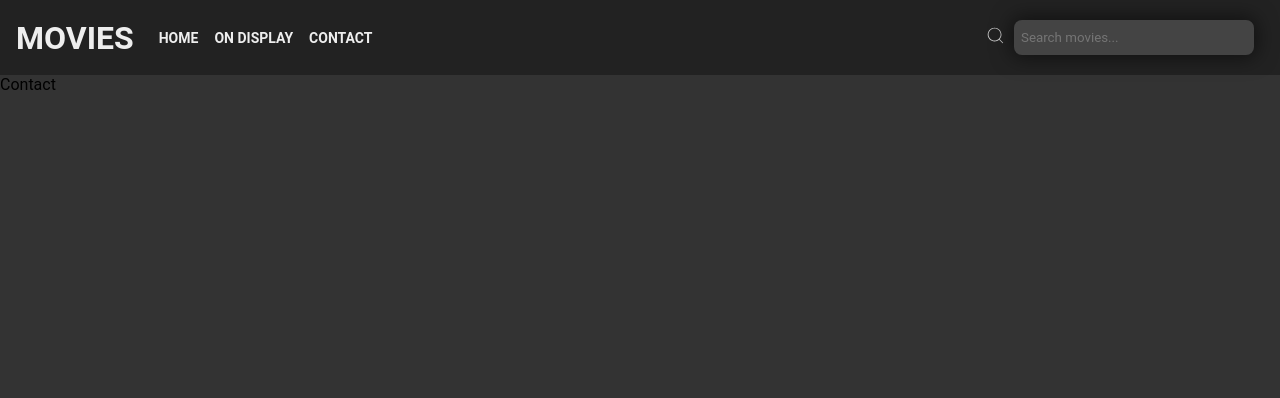
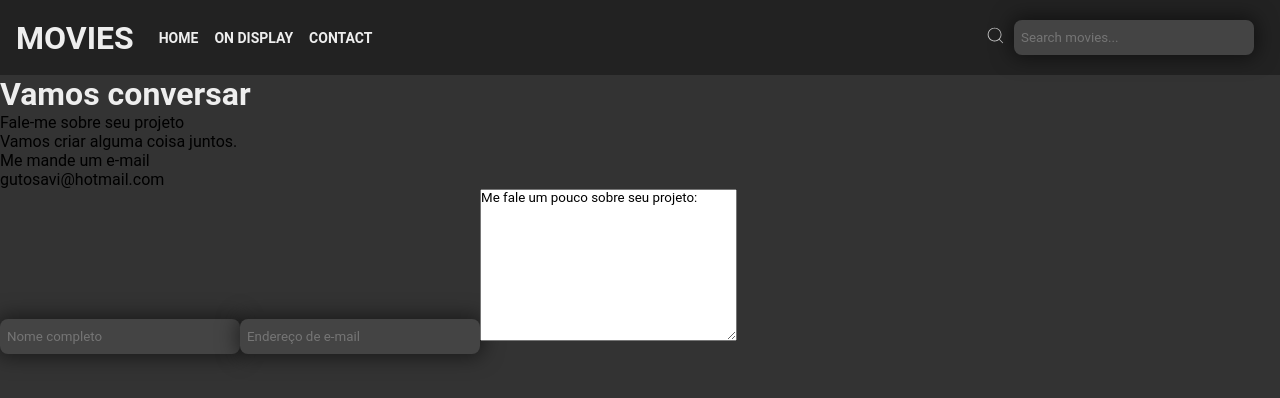
Before and after one commit to gutosavi/react-movies-app, a React (Vite) app: page /contact in a window 1280 px wide. Shown: the top 398 px of the page. Built offline with nearby package versions, Linux system fonts and the light colour scheme.

Commit message:
style: contact page

```diff
--- a/src/components/Contact/Contact.jsx
+++ b/src/components/Contact/Contact.jsx
@@ -1,7 +1,30 @@
 import React from 'react';
 
 const Contact = () => {
-  return <div>Contact</div>;
+  return (
+    <section>
+      <div>
+        <div>
+          <h1>Vamos conversar</h1>
+          <p>Fale-me sobre seu projeto</p>
+          <p>Vamos criar alguma coisa juntos.</p>
+        </div>
+        <div>
+          <p>Me mande um e-mail</p>
+          <span>gutosavi@hotmail.com</span>
+        </div>
+      </div>
+      <div>
+        <form>
+          <input type="text" placeholder="Nome completo" />
+          <input type="mail" placeholder="Endereço de e-mail" />
+          <textarea name="text-area" id="text-area" rows="10" cols="30">
+            Me fale um pouco sobre seu projeto:
+          </textarea>
+        </form>
+      </div>
+    </section>
+  );
 };
 
 export default Contact;
```
